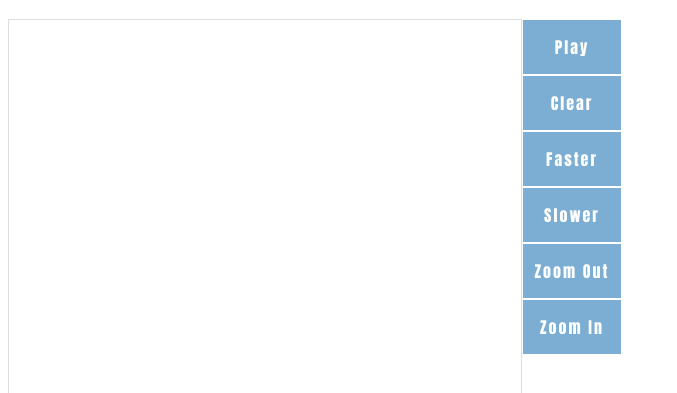
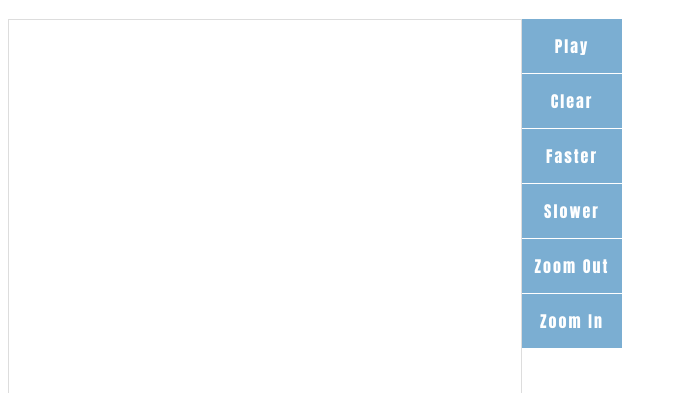
Before and after one commit to coreysan/GOL-HTMLCanvas, a plain HTML site: page index.html in a window 1280 px wide. Shown: the part 61-454 px from the top of the page, without its empty margins (0-677 px from the left). Drawn offline with Linux system fonts and the light colour scheme.

Commit message:
changes button border to bottom only

```diff
--- a/style.css
+++ b/style.css
@@ -21,7 +21,7 @@
 .game-control
 {
 	box-sizing: border-box;
-	border: 1px solid white;
+	border-bottom: 1px solid white;
 	color: white;
 	font-family: impact;
 	letter-spacing: 2px;
```
